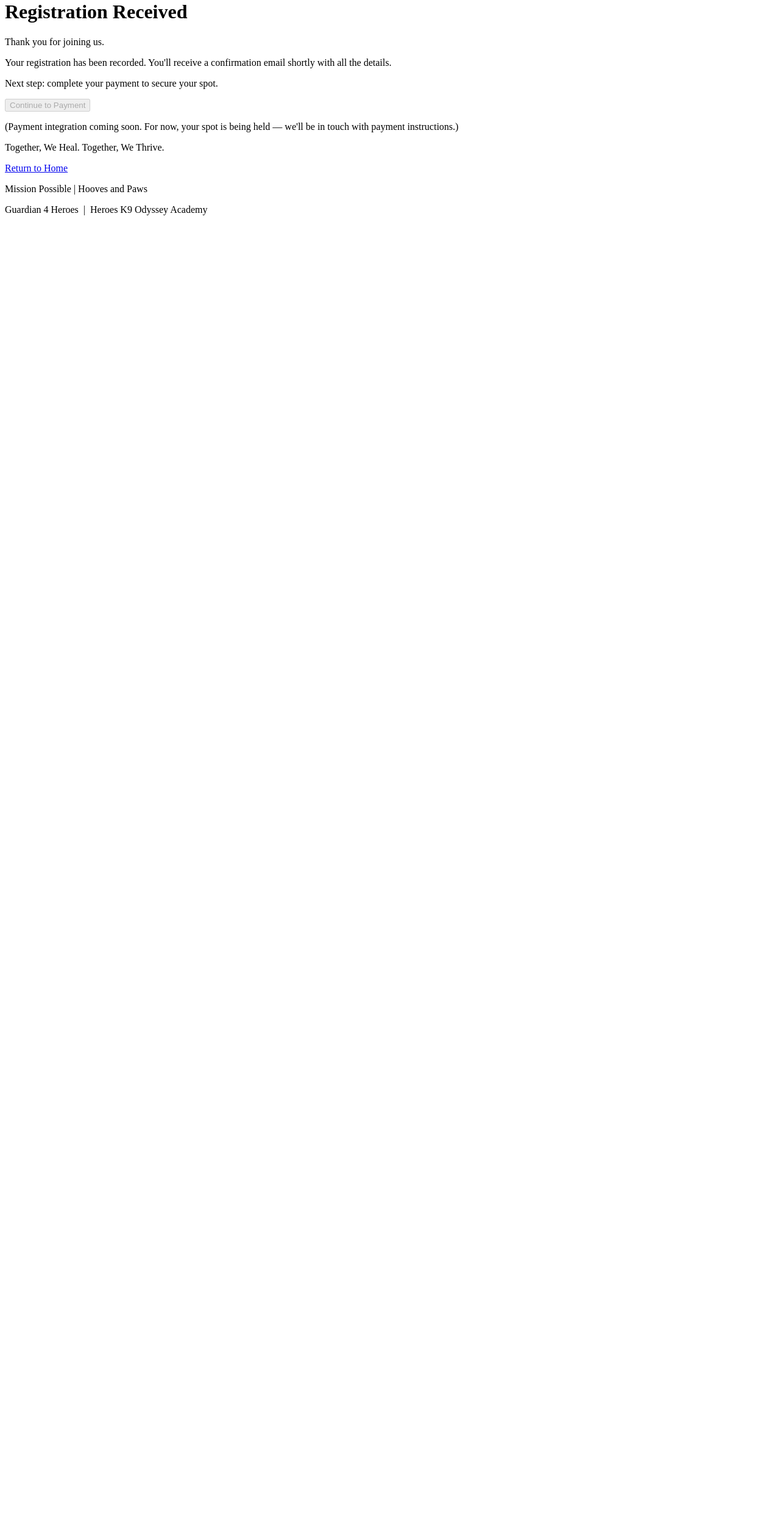
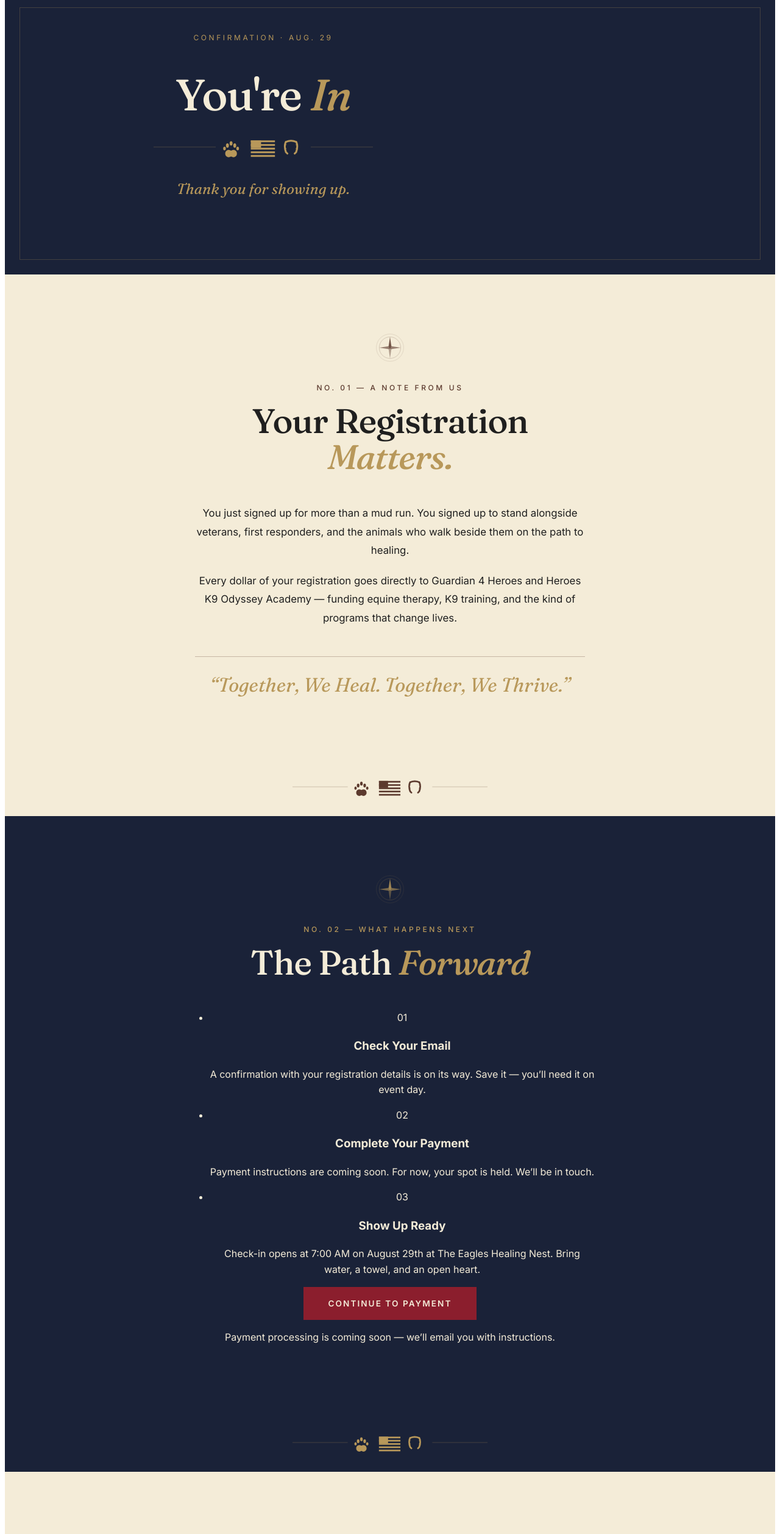
Before and after one commit to craigwitac35/Mission-Possible-, a Next.js app: page /confirmation in a window 1280 px wide. Shown: the part 20-2535 px from the top of the page at 61% size. Before the commit the page ends 800 px from the top, so only its background shows below. Built offline with nearby package versions, Linux system fonts and the light colour scheme.

Commit message:
Revamp confirmation page layout and content

```diff
--- a/pages/confirmation.tsx
+++ b/pages/confirmation.tsx
@@ -1,68 +1,195 @@
 import Head from 'next/head';
 import Link from 'next/link';
+import { HorseshoePawDivider, CompassRose } from '@/components/svg/Ornaments';
 
 export default function ConfirmationPage() {
   return (
     <>
       <Head>
-        <title>Registration Received | Mission Possible</title>
+        <title>You&apos;re In | Mission Possible</title>
       </Head>
 
-      <main>
-        <header className="page-header">
-          <div className="container">
-            <h1>Registration Received</h1>
-            <p className="page-header-tagline">
-              Thank you for joining us.
+      <main className="mp-site">
+        <section className="mp-page-hero">
+          <div className="mp-hero-frame">
+            <p className="mp-eyebrow">Confirmation &middot; Aug. 29</p>
+
+            <h1 className="mp-page-title">
+              You&apos;re <em>In</em>
+            </h1>
+
+            <div className="mp-hero-divider">
+              <HorseshoePawDivider className="mp-svg-divider" />
+            </div>
+
+            <p className="mp-tagline">
+              Thank you for showing up.
             </p>
           </div>
-        </header>
+        </section>
 
-        <section className="confirmation-section">
-          <div className="container">
-            <div className="confirmation-card">
-              <p className="confirmation-message">
-                Your registration has been recorded. You&apos;ll receive a
-                confirmation email shortly with all the details.
+        <section className="mp-section mp-section-cream">
+          <div className="mp-container mp-container-narrow">
+            <div className="mp-compass-mark">
+              <CompassRose className="mp-svg-compass" />
+            </div>
+
+            <p className="mp-section-label">No. 01 &mdash; A Note From Us</p>
+
+            <h2 className="mp-section-title">
+              Your Registration<br />
+              <em>Matters.</em>
+            </h2>
+
+            <div className="mp-prose">
+              <p>
+                You just signed up for more than a mud run. You signed up to
+                stand alongside veterans, first responders, and the animals who
+                walk beside them on the path to healing.
               </p>
+              <p>
+                Every dollar of your registration goes directly to Guardian 4
+                Heroes and Heroes K9 Odyssey Academy &mdash; funding equine
+                therapy, K9 training, and the kind of programs that change
+                lives.
+              </p>
+            </div>
 
-              <p className="confirmation-next">
-                Next step: complete your payment to secure your spot.
-              </p>
+            <blockquote className="mp-pullquote">
+              &ldquo;Together, We Heal. Together, We Thrive.&rdquo;
+            </blockquote>
+          </div>
+        </section>
 
+        <div className="mp-section-bridge">
+          <HorseshoePawDivider className="mp-svg-divider mp-svg-divider-bridge" />
+        </div>
+
+        <section className="mp-section mp-section-dark">
+          <div className="mp-container mp-container-narrow">
+            <div className="mp-compass-mark mp-compass-light">
+              <CompassRose className="mp-svg-compass" />
+            </div>
+
+            <p className="mp-section-label mp-label-light">No. 02 &mdash; What Happens Next</p>
+
+            <h2 className="mp-section-title mp-title-light">
+              The Path <em>Forward</em>
+            </h2>
+
+            <ul className="mp-next-steps">
+              <li className="mp-next-step">
+                <span className="mp-step-number">01</span>
+                <div className="mp-step-body">
+                  <h3 className="mp-step-title">Check Your Email</h3>
+                  <p className="mp-step-text">
+                    A confirmation with your registration details is on its way.
+                    Save it &mdash; you&rsquo;ll need it on event day.
+                  </p>
+                </div>
+              </li>
+              <li className="mp-next-step">
+                <span className="mp-step-number">02</span>
+                <div className="mp-step-body">
+                  <h3 className="mp-step-title">Complete Your Payment</h3>
+                  <p className="mp-step-text">
+                    Payment instructions are coming soon. For now, your spot is
+                    held. We&rsquo;ll be in touch.
+                  </p>
+                </div>
+              </li>
+              <li className="mp-next-step">
+                <span className="mp-step-number">03</span>
+                <div className="mp-step-body">
+                  <h3 className="mp-step-title">Show Up Ready</h3>
+                  <p className="mp-step-text">
+                    Check-in opens at 7:00 AM on August 29th at The Eagles
+                    Healing Nest. Bring water, a towel, and an open heart.
+                  </p>
+                </div>
+              </li>
+            </ul>
+
+            <div className="mp-payment-cta">
               <button
                 type="button"
-                className="btn-primary disabled-btn"
+                className="mp-btn mp-btn-primary"
                 disabled
                 title="Payment integration coming soon"
               >
                 Continue to Payment
               </button>
-
-              <p className="muted">
-                (Payment integration coming soon. For now, your spot is being
-                held — we&apos;ll be in touch with payment instructions.)
+              <p className="mp-payment-note">
+                Payment processing is coming soon &mdash; we&rsquo;ll email you
+                with instructions.
               </p>
-
-              <div className="confirmation-thanks">
-                <p className="emphasis">
-                  Together, We Heal. Together, We Thrive.
-                </p>
-              </div>
-
-              <Link href="/" className="back-link">
-                Return to Home
-              </Link>
             </div>
           </div>
         </section>
 
-        <footer className="site-footer">
-          <div className="container">
-            <p className="footer-brand">Mission Possible | Hooves and Paws</p>
-            <p className="footer-orgs">
-              Guardian 4 Heroes &nbsp;|&nbsp; Heroes K9 Odyssey Academy
+        <div className="mp-section-bridge mp-section-bridge-dark">
+          <HorseshoePawDivider className="mp-svg-divider mp-svg-divider-bridge" />
+        </div>
+
+        <section className="mp-section mp-section-cream">
+          <div className="mp-container mp-container-narrow">
+            <h2 className="mp-section-title">
+              Bring <em>Someone With You.</em>
+            </h2>
+
+            <p className="mp-prose-center">
+              The more boots in the mud, the more we can do. Share the event
+              with someone who would show up.
             </p>
+
+            <Link href="/" className="mp-btn mp-btn-primary">
+              Return to Home
+            </Link>
+          </div>
+        </section>
+
+        <footer className="mp-footer">
+          <div className="mp-container">
+            <div className="mp-footer-grid">
+              <div className="mp-footer-col">
+                <p className="mp-footer-brand">Mission Possible</p>
+                <p className="mp-footer-tagline">Hooves &amp; Paws</p>
+                <p className="mp-footer-text">
+                  Where Hooves, Paws, and Combat Boots Meet.
+                </p>
+              </div>
+
+              <div className="mp-footer-col">
+                <p className="mp-footer-heading">Guardian 4 Heroes</p>
+                <a
+                  href="https://www.guardian4heroes.org"
+                  target="_blank"
+                  rel="noopener noreferrer"
+                  className="mp-footer-link"
+                >
+                  guardian4heroes.org &rarr;
+                </a>
+              </div>
+
+              <div className="mp-footer-col">
+                <p className="mp-footer-heading">Heroes K9 Odyssey Academy</p>
+                <a
+                  href="https://heroesk9odysseyacademy.org"
+                  target="_blank"
+                  rel="noopener noreferrer"
+                  className="mp-footer-link"
+                >
+                  heroesk9odysseyacademy.org &rarr;
+                </a>
+              </div>
+            </div>
+
+            <div className="mp-footer-bottom">
+              <p>&copy; 2025 Mission Possible. All rights reserved.</p>
+              <p className="mp-footer-credit">
+                Built by <a href="https://web-ops-studio.com" target="_blank" rel="noopener noreferrer">WebOps Studio</a>
+              </p>
+            </div>
           </div>
         </footer>
       </main>
```
